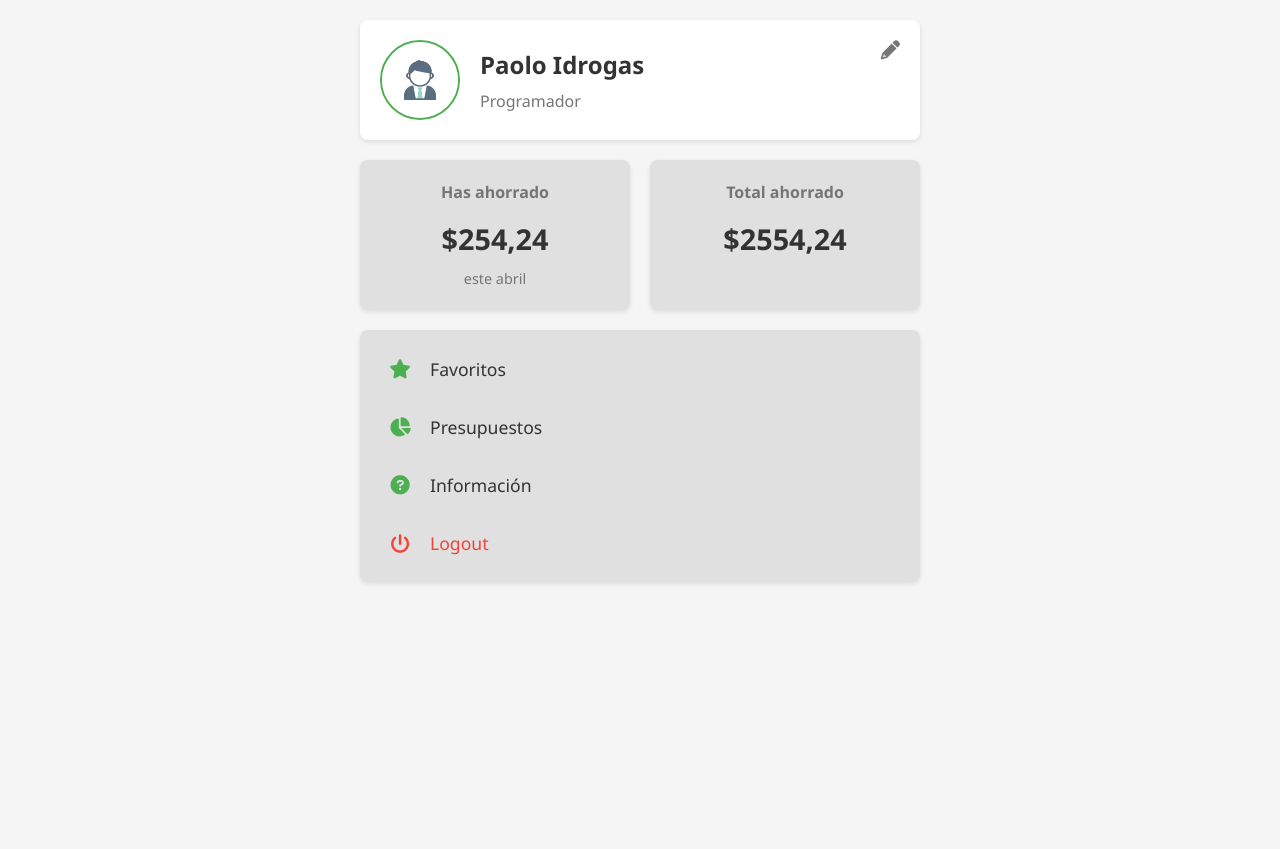
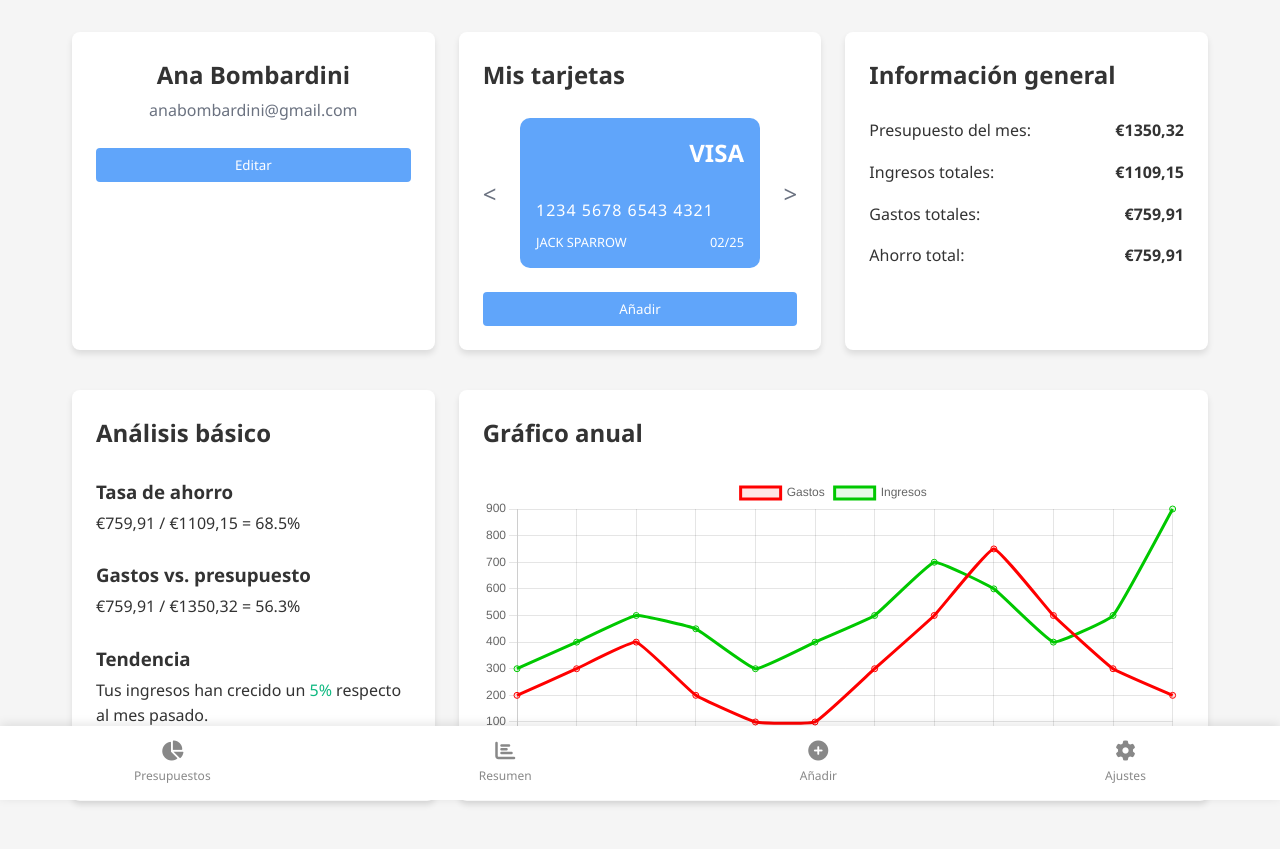
Before and after one commit to MassDaw/TFG_FinanSalud, a Spring Boot app: page /profile in a window 1280 px wide. Before the commit the page ends 584 px from the top, so only its background shows below. Run offline with Spring Boot 4, Linux system fonts and the light colour scheme; the visitor is signed in with stand-in values (Sample User, id 1); some of the project's set-up classes (security, data sources, template engines, error pages and the like) are left out, and stand-ins take their place.

Commit message:
Perfil nuevo

```diff
--- a/pom.xml
+++ b/pom.xml
@@ -33,11 +33,6 @@
         <org.projectlombok.version>1.18.36</org.projectlombok.version>
     </properties>
     <dependencies>
-        <dependency>
-            <groupId>org.springframework.boot</groupId>
-            <artifactId>spring-boot-starter-web</artifactId>
-        </dependency>
-
         <dependency>
             <groupId>org.springframework.boot</groupId>
             <artifactId>spring-boot-starter-thymeleaf</artifactId>
--- a/src/main/resources/static/css/profile-styles.css
+++ b/src/main/resources/static/css/profile-styles.css
@@ -1,196 +1,199 @@
-/* Estilos generales */
-:root {
-    --primary-color: #4caf50;
-    --secondary-color: #2196f3;
-    --accent-color: #ff5722;
-    --text-color: #333;
-    --light-gray: #f5f5f5;
-    --medium-gray: #e0e0e0;
-    --dark-gray: #757575;
-    --white: #ffffff;
-    --shadow: 0 2px 5px rgba(0, 0, 0, 0.1);
-    --border-radius: 8px;
-    --danger-color: #f44336;
-}
-
+/* Base styles */
 * {
     margin: 0;
     padding: 0;
     box-sizing: border-box;
+    font-family: 'Segoe UI', Tahoma, Geneva, Verdana, sans-serif;
 }
 
 body {
-    font-family: "Segoe UI", Tahoma, Geneva, Verdana, sans-serif;
-    background-color: var(--light-gray);
-    color: var(--text-color);
+    background-color: #f5f5f5;
+    color: #333;
     line-height: 1.6;
 }
 
 .container {
-    max-width: 600px;
+    max-width: 1200px;
     margin: 0 auto;
-    padding: 20px;
-    min-height: 100vh;
-    display: flex;
-    flex-direction: column;
+    padding: 2rem;
 }
 
-/* Estilos del perfil */
-.profile-container {
-    display: flex;
-    flex-direction: column;
-    gap: 20px;
+/* Card styles */
+.card {
+    background-color: white;
+    border-radius: 8px;
+    box-shadow: 0 4px 6px rgba(0, 0, 0, 0.1);
+    padding: 1.5rem;
+    margin-bottom: 1rem;
+}
+
+.section-title {
+    font-size: 1.5rem;
+    font-weight: 600;
+    margin-bottom: 1.5rem;
+    color: #333;
+}
+
+/* Button styles */
+.btn {
+    padding: 0.5rem 1rem;
+    border: none;
+    border-radius: 4px;
+    cursor: pointer;
+    font-weight: 500;
+    transition: background-color 0.2s;
+}
+
+.btn-primary {
+    background-color: #60a5fa;
+    color: white;
     width: 100%;
 }
 
-.profile-header {
-    display: flex;
-    align-items: center;
-    background-color: var(--white);
-    border-radius: var(--border-radius);
-    padding: 20px;
-    box-shadow: var(--shadow);
-    position: relative;
+.btn-primary:hover {
+    background-color: #3b82f6;
 }
 
-.profile-image-container {
-    width: 80px;
-    height: 80px;
-    margin-right: 20px;
+/* Grid layout */
+.dashboard-grid {
+    display: grid;
+    grid-template-columns: 1fr;
+    gap: 1.5rem;
+}
+
+@media (min-width: 768px) {
+    .dashboard-grid {
+        grid-template-columns: repeat(3, 1fr);
+    }
+
+    .chart-card {
+        grid-column: span 2;
+    }
+}
+
+/* Profile card */
+.profile-card {
+    display: flex;
+    flex-direction: column;
+    align-items: center;
+    text-align: center;
 }
 
 .profile-image {
+    width: 128px;
+    height: 128px;
+    border-radius: 50%;
+    overflow: hidden;
+    margin-bottom: 1rem;
+}
+
+.profile-pic {
     width: 100%;
     height: 100%;
-    border-radius: 50%;
     object-fit: cover;
-    border: 2px solid var(--primary-color);
-    background-color: var(--medium-gray);
-}
-
-.profile-info {
-    flex: 1;
 }
 
 .profile-name {
     font-size: 1.5rem;
-    margin-bottom: 5px;
-    color: var(--text-color);
+    font-weight: 600;
+    margin-bottom: 0.25rem;
 }
 
-.profile-title {
-    color: var(--dark-gray);
-    font-size: 1rem;
+.profile-email {
+    color: #6b7280;
+    margin-bottom: 1.5rem;
 }
 
-.edit-profile-btn {
-    position: absolute;
-    top: 20px;
-    right: 20px;
+/* Cards section */
+.cards-container {
+    display: flex;
+    align-items: center;
+    justify-content: space-between;
+    margin-bottom: 1.5rem;
+}
+
+.credit-card {
+    width: 240px;
+    height: 150px;
+    background-color: #60a5fa;
+    border-radius: 10px;
+    color: white;
+    padding: 1rem;
+    display: flex;
+    flex-direction: column;
+    justify-content: space-between;
+}
+
+.credit-card-header {
+    display: flex;
+    justify-content: flex-end;
+}
+
+.credit-card-type {
+    font-size: 1.5rem;
+    font-weight: bold;
+}
+
+.credit-card-number {
+    font-size: 1rem;
+    letter-spacing: 1px;
+    margin-bottom: 0.5rem;
+}
+
+.credit-card-footer {
+    display: flex;
+    justify-content: space-between;
+    font-size: 0.8rem;
+}
+
+.nav-btn {
     background: none;
     border: none;
-    font-size: 1.2rem;
-    color: var(--dark-gray);
+    font-size: 1.5rem;
     cursor: pointer;
-    transition: color 0.3s ease;
+    color: #6b7280;
 }
 
-.edit-profile-btn:hover {
-    color: var(--primary-color);
+/* Information section */
+.info-list {
+    display: flex;
+    flex-direction: column;
+    gap: 1rem;
 }
 
-/* Estilos de las estadísticas */
-.stats-container {
-    display: grid;
-    grid-template-columns: 1fr 1fr;
-    gap: 20px;
+.info-item {
+    display: flex;
+    justify-content: space-between;
 }
 
-.stat-card {
-    background-color: var(--medium-gray);
-    border-radius: var(--border-radius);
-    padding: 20px;
-    box-shadow: var(--shadow);
-    text-align: center;
+.info-value {
+    font-weight: 600;
 }
 
-.stat-card h3 {
-    font-size: 1rem;
-    color: var(--dark-gray);
-    margin-bottom: 10px;
+/* Analysis section */
+.analysis-content {
+    display: flex;
+    flex-direction: column;
+    gap: 1.5rem;
 }
 
-.stat-amount {
-    font-size: 1.8rem;
-    font-weight: 700;
-    color: var(--text-color);
-    margin-bottom: 5px;
+.analysis-title {
+    font-weight: 600;
+    margin-bottom: 0.25rem;
 }
 
-.stat-period {
-    font-size: 0.9rem;
-    color: var(--dark-gray);
+.highlight-positive {
+    color: #10b981;
 }
 
-/* Estilos del menú */
-.menu-container {
-    background-color: var(--medium-gray);
-    border-radius: var(--border-radius);
-    padding: 10px;
-    box-shadow: var(--shadow);
-    display: flex;
-    flex-direction: column;
+/* Chart section */
+.chart-container {
+    height: 300px;
+    position: relative;
 }
 
-.menu-item {
-    display: flex;
-    align-items: center;
-    padding: 15px;
-    text-decoration: none;
-    color: var(--text-color);
-    border-radius: var(--border-radius);
-    transition: background-color 0.3s ease;
-}
-
-.menu-item:hover {
-    background-color: var(--light-gray);
-}
-
-.menu-item i {
-    font-size: 1.2rem;
-    width: 30px;
-    text-align: center;
-    margin-right: 15px;
-    color: var(--primary-color);
-}
-
-.menu-item span {
-    font-size: 1.1rem;
-}
-
-.menu-item.logout i,
-.menu-item.logout span {
-    color: var(--danger-color);
-}
-
-/* Responsive */
-@media (max-width: 480px) {
-    .stats-container {
-        grid-template-columns: 1fr;
-    }
-
-    .profile-header {
-        flex-direction: column;
-        text-align: center;
-    }
-
-    .profile-image-container {
-        margin-right: 0;
-        margin-bottom: 15px;
-    }
-
-    .edit-profile-btn {
-        top: 15px;
-        right: 15px;
+@media (max-width: 767px) {
+    .chart-card {
+        grid-column: span 1;
     }
 }
--- a/src/main/resources/static/js/profile-script.js
+++ b/src/main/resources/static/js/profile-script.js
@@ -1,35 +1,102 @@
-// Script para la página de perfil
+document.addEventListener('DOMContentLoaded', function() {
+    // Card carousel functionality
+    const cards = [
+        {
+            type: 'VISA',
+            number: '1234 5678 6543 4321',
+            holder: 'JACK SPARROW',
+            expiry: '02/25'
+        },
+        {
+            type: 'MASTERCARD',
+            number: '5678 1234 8765 4321',
+            holder: 'ANA BOMBARDINI',
+            expiry: '05/26'
+        }
+    ];
 
-document.addEventListener("DOMContentLoaded", () => {
-    // Botón de editar perfil
-    const editProfileBtn = document.querySelector(".edit-profile-btn")
+    let currentCardIndex = 0;
+    const creditCard = document.querySelector('.credit-card');
+    const prevBtn = document.querySelector('.prev-btn');
+    const nextBtn = document.querySelector('.next-btn');
 
-    editProfileBtn.addEventListener("click", () => {
-        // Aquí se podría abrir un modal para editar el perfil
-        alert("Función de editar perfil no implementada aún")
-    })
+    function updateCardDisplay() {
+        const card = cards[currentCardIndex];
+        document.querySelector('.credit-card-type').textContent = card.type;
+        document.querySelector('.credit-card-number').textContent = card.number;
+        document.querySelector('.credit-card-holder').textContent = card.holder;
+        document.querySelector('.credit-card-expiry').textContent = card.expiry;
 
-    // Botón de logout
-    const logoutBtn = document.querySelector(".menu-item.logout")
+        // Change card color based on type
+        if (card.type === 'VISA') {
+            creditCard.style.backgroundColor = '#60a5fa';
+        } else if (card.type === 'MASTERCARD') {
+            creditCard.style.backgroundColor = '#f59e0b';
+        }
+    }
 
-    logoutBtn.addEventListener("click", (e) => {
-        e.preventDefault()
-        if (confirm("¿Estás seguro de que quieres cerrar sesión?")) {
-            // Aquí se implementaría la lógica de logout
-            alert("Sesión cerrada")
-            // Redirigir a la página de login
-            // window.location.href = 'login.html';
+    prevBtn.addEventListener('click', function() {
+        currentCardIndex = (currentCardIndex - 1 + cards.length) % cards.length;
+        updateCardDisplay();
+    });
+
+    nextBtn.addEventListener('click', function() {
+        currentCardIndex = (currentCardIndex + 1) % cards.length;
+        updateCardDisplay();
+    });
+
+    // Initialize annual chart
+    const ctx = document.getElementById('annualChart').getContext('2d');
+
+    const monthlyData = {
+        labels: ['Ene', 'Feb', 'Mar', 'Abr', 'May', 'Jun', 'Jul', 'Ago', 'Sep', 'Oct', 'Nov', 'Dic'],
+        datasets: [
+            {
+                label: 'Gastos',
+                data: [200, 300, 400, 200, 100, 100, 300, 500, 750, 500, 300, 200],
+                borderColor: 'rgb(255, 0, 0)',
+                backgroundColor: 'rgba(255, 0, 0, 0.1)',
+                tension: 0.1
+            },
+            {
+                label: 'Ingresos',
+                data: [300, 400, 500, 450, 300, 400, 500, 700, 600, 400, 500, 900],
+                borderColor: 'rgb(0, 200, 0)',
+                backgroundColor: 'rgba(0, 200, 0, 0.1)',
+                tension: 0.1
+            }
+        ]
+    };
+
+    const annualChart = new Chart(ctx, {
+        type: 'line',
+        data: monthlyData,
+        options: {
+            responsive: true,
+            maintainAspectRatio: false,
+            scales: {
+                y: {
+                    beginAtZero: true,
+                    grid: {
+                        color: 'rgba(0, 0, 0, 0.1)'
+                    }
+                },
+                x: {
+                    grid: {
+                        color: 'rgba(0, 0, 0, 0.1)'
+                    }
+                }
+            },
+            plugins: {
+                legend: {
+                    position: 'top'
+                }
+            }
         }
-    })
+    });
 
-    // Obtener fecha actual para mostrar el mes actual
-    const currentDate = new Date()
-    const options = { month: "long" }
-    const currentMonth = currentDate.toLocaleDateString("es-ES", options)
-
-    // Actualizar el texto "este mes" con el mes actual
-    const statPeriod = document.querySelector(".stat-period")
-    if (statPeriod) {
-        statPeriod.textContent = `este ${currentMonth}`
-    }
-})
+    // Make sure the chart resizes when the window resizes
+    window.addEventListener('resize', function() {
+        annualChart.resize();
+    });
+});
--- a/src/main/resources/templates/overview/monthly-overview.html
+++ b/src/main/resources/templates/overview/monthly-overview.html
@@ -5,6 +5,7 @@
     <meta name="viewport" content="width=device-width, initial-scale=1.0">
     <title>Resumen Mensual</title>
     <!-- Bootstrap CSS -->
+    <link rel="stylesheet" href="/css/navigation-bar.css">
     <link href="https://cdn.jsdelivr.net/npm/bootstrap@5.3.0/dist/css/bootstrap.min.css" rel="stylesheet">
     <link rel="stylesheet" href="https://cdnjs.cloudflare.com/ajax/libs/font-awesome/6.0.0/css/all.min.css">
     <style>
@@ -56,7 +57,7 @@
     <header class="d-flex justify-content-between align-items-center mb-4 pb-3 border-bottom">
         <div class="d-flex align-items-center">
             <div class="me-3">
-                <img src="/profile-pic.jpg" alt="Foto de perfil" class="rounded-circle" style="width: 50px; height: 50px; object-fit: cover;">
+                <img src="/images/profile-pic.jpg" alt="Foto de perfil" class="rounded-circle" style="width: 50px; height: 50px; object-fit: cover;">
             </div>
             <div>
                 <h1 class="h3 mb-0 text-primary">Resumen Financiero</h1>
@@ -521,11 +522,11 @@
     </div>
 </div>
 
-<div id="navigation-container" class="fixed-bottom"></div>
 
 <!-- Bootstrap JS -->
 <script src="https://cdn.jsdelivr.net/npm/bootstrap@5.3.0/dist/js/bootstrap.bundle.min.js"></script>
 <script src="/js/monthly-overview-script.js"></script>
+<div id="navigation-container" class="fixed-bottom"></div>
 <script src="/js/navigation-bar.js"></script>
 
 <script>
--- a/src/main/resources/templates/profile/profile.html
+++ b/src/main/resources/templates/profile/profile.html
@@ -3,62 +3,112 @@
 <head>
     <meta charset="UTF-8">
     <meta name="viewport" content="width=device-width, initial-scale=1.0">
-    <title>Perfil - FinanSalud</title>
+    <title>FinanSalud - Perfil</title>
+    <link rel="stylesheet" href="/css/profile-styles.css">
+    <script src="https://cdn.jsdelivr.net/npm/chart.js"></script>
+    <link rel="stylesheet" href="/css/navigation-bar.css">
     <link rel="stylesheet" href="/css/profile-styles.css">
     <link rel="stylesheet" href="https://cdnjs.cloudflare.com/ajax/libs/font-awesome/6.0.0-beta3/css/all.min.css">
+
 </head>
 <body>
 <div class="container">
-    <div class="profile-container">
-        <!-- Sección de perfil -->
-        <div class="profile-header">
-            <div class="profile-image-container">
-                <img src="/images/profile-pic.jpg" alt="Foto de perfil" class="profile-image">
-            </div>
-            <div class="profile-info">
-                <h1 class="profile-name">Paolo Idrogas</h1>
-                <p class="profile-title">Programador</p>
-            </div>
-            <button class="edit-profile-btn">
-                <i class="fas fa-pencil-alt"></i>
-            </button>
+    <div class="dashboard-grid">
+        <!-- Profile Section -->
+        <div class="card profile-card">
+
+            <h2 class="profile-name">Ana Bombardini</h2>
+            <p class="profile-email">anabombardini@gmail.com</p>
+            <button class="btn btn-primary">Editar</button>
         </div>
 
-        <!-- Sección de estadísticas -->
-        <div class="stats-container">
-            <div class="stat-card">
-                <h3>Has ahorrado</h3>
-                <p class="stat-amount">$254,24</p>
-                <p class="stat-period">este mes</p>
+        <!-- Cards Section -->
+        <div class="card cards-card">
+            <h2 class="section-title">Mis tarjetas</h2>
+            <div class="cards-container">
+                <button class="nav-btn prev-btn">&lt;</button>
+                <div class="credit-card">
+                    <div class="credit-card-header">
+                        <span class="credit-card-type">VISA</span>
+                    </div>
+                    <div class="credit-card-body">
+                        <div class="credit-card-number">1234 5678 6543 4321</div>
+                        <div class="credit-card-footer">
+                            <span class="credit-card-holder">JACK SPARROW</span>
+                            <span class="credit-card-expiry">02/25</span>
+                        </div>
+                    </div>
+                </div>
+                <button class="nav-btn next-btn">&gt;</button>
             </div>
-            <div class="stat-card">
-                <h3>Total ahorrado</h3>
-                <p class="stat-amount">$2554,24</p>
+            <button class="btn btn-primary">Añadir</button>
+        </div>
+
+        <!-- Information Section -->
+        <div class="card info-card">
+            <h2 class="section-title">Información general</h2>
+            <div class="info-list">
+                <div class="info-item">
+                    <span class="info-label">Presupuesto del mes:</span>
+                    <span class="info-value">€1350,32</span>
+                </div>
+                <div class="info-item">
+                    <span class="info-label">Ingresos totales:</span>
+                    <span class="info-value">€1109,15</span>
+                </div>
+                <div class="info-item">
+                    <span class="info-label">Gastos totales:</span>
+                    <span class="info-value">€759,91</span>
+                </div>
+                <div class="info-item">
+                    <span class="info-label">Ahorro total:</span>
+                    <span class="info-value">€759,91</span>
+                </div>
             </div>
         </div>
 
-        <!-- Sección de menú -->
-        <div class="menu-container">
-            <a href="#" class="menu-item">
-                <i class="fas fa-star"></i>
-                <span>Favoritos</span>
-            </a>
-            <a href="index.html" class="menu-item">
-                <i class="fas fa-chart-pie"></i>
-                <span>Presupuestos</span>
-            </a>
-            <a href="#" class="menu-item">
-                <i class="fas fa-question-circle"></i>
-                <span>Información</span>
-            </a>
-            <a href="#" class="menu-item logout">
-                <i class="fas fa-power-off"></i>
-                <span>Logout</span>
-            </a>
+        <!-- Analysis Section -->
+        <div class="card analysis-card">
+            <h2 class="section-title">Análisis básico</h2>
+            <div class="analysis-content">
+                <div class="analysis-item">
+                    <h3 class="analysis-title">Tasa de ahorro</h3>
+                    <p class="analysis-value">€759,91 / €1109,15 = 68.5%</p>
+                </div>
+                <div class="analysis-item">
+                    <h3 class="analysis-title">Gastos vs. presupuesto</h3>
+                    <p class="analysis-value">€759,91 / €1350,32 = 56.3%</p>
+                </div>
+                <div class="analysis-item">
+                    <h3 class="analysis-title">Tendencia</h3>
+                    <p class="analysis-value">
+                        Tus ingresos han crecido un <span class="highlight-positive">5%</span> respecto al mes pasado.
+                    </p>
+                </div>
+            </div>
+        </div>
+
+        <!-- Chart Section -->
+        <div class="card chart-card">
+            <h2 class="section-title">Gráfico anual</h2>
+            <div class="chart-container">
+                <canvas id="annualChart"></canvas>
+            </div>
         </div>
     </div>
 </div>
 
 <script src="/js/profile-script.js"></script>
+<script src="/js/dashboard-script.js"></script>
+<div id="navigation-container"></div>
+
+<script>
+    // Cargar el componente de navegación
+    fetch('/navigation-bar')
+        .then(response => response.text())
+        .then(data => {
+            document.getElementById('navigation-container').innerHTML = data;
+        });
+</script>
 </body>
 </html>
```
